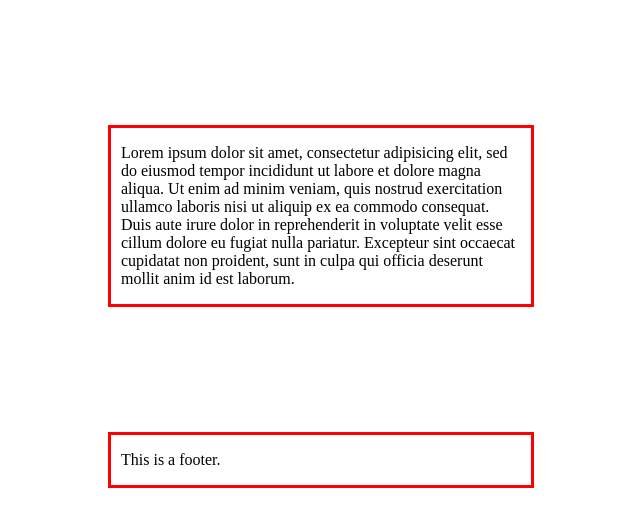
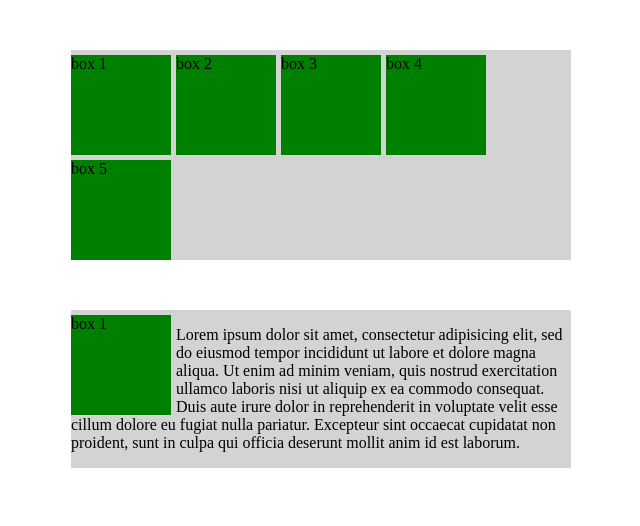
Before and after one commit to thomasweld/learning_layout, a plain HTML site: page index.html in a window 1280 px wide. Shown: the whole page, without its empty margins (319-959 px from the left). Drawn offline with Linux system fonts and the light colour scheme.

Commit message:
playing with CSS floats

```diff
--- a/index.html
+++ b/index.html
@@ -9,15 +9,20 @@
   <body>
 
     <div class="container">
+      <div class="box box1">box 1</div>
+      <div class="box box2">box 2</div>
+      <div class="box box3">box 3</div>
+      <div class="box box4">box 4</div>
+      <div class="box box5">box 5</div>
+    </div>
+
+    <div class="container">
+      <div class="box box1">box 1</div>
       <p>
         Lorem ipsum dolor sit amet, consectetur adipisicing elit, sed do eiusmod tempor incididunt ut labore et dolore magna aliqua. Ut enim ad minim veniam, quis nostrud exercitation ullamco laboris nisi ut aliquip ex ea commodo consequat. Duis aute irure dolor in reprehenderit in voluptate velit esse cillum dolore eu fugiat nulla pariatur. Excepteur sint occaecat cupidatat non proident, sunt in culpa qui officia deserunt mollit anim id est laborum.
       </p>
     </div>
-    <footer>
-      <p>
-        This is a footer.
-      </p>
-    </footer>
+
 
   </body>
 </html>
--- a/main.css
+++ b/main.css
@@ -1,16 +1,21 @@
 .container {
-  width: 400px;
-  border: 3px solid red;
-  padding: 0px 10px;
-  margin: 125px auto;
+  width: 500px;
+  margin: 50px auto;
+  background: lightgray;
+  overflow: hidden;
+}
+
+.box {
+  width: 100px;
+  height: 100px;
+  background-color: green;
+  margin-right: 5px;
+  margin-top: 5px;
+  float: left;
 }
 
 
-footer {
-  width: 400px;
-  border: 3px solid red;
-  padding: 0px 10px;
-  margin: 125px auto;
+
+.box3 {
+  /*clear: both;*/
 }
-
-p {font-size: 16px}
```
